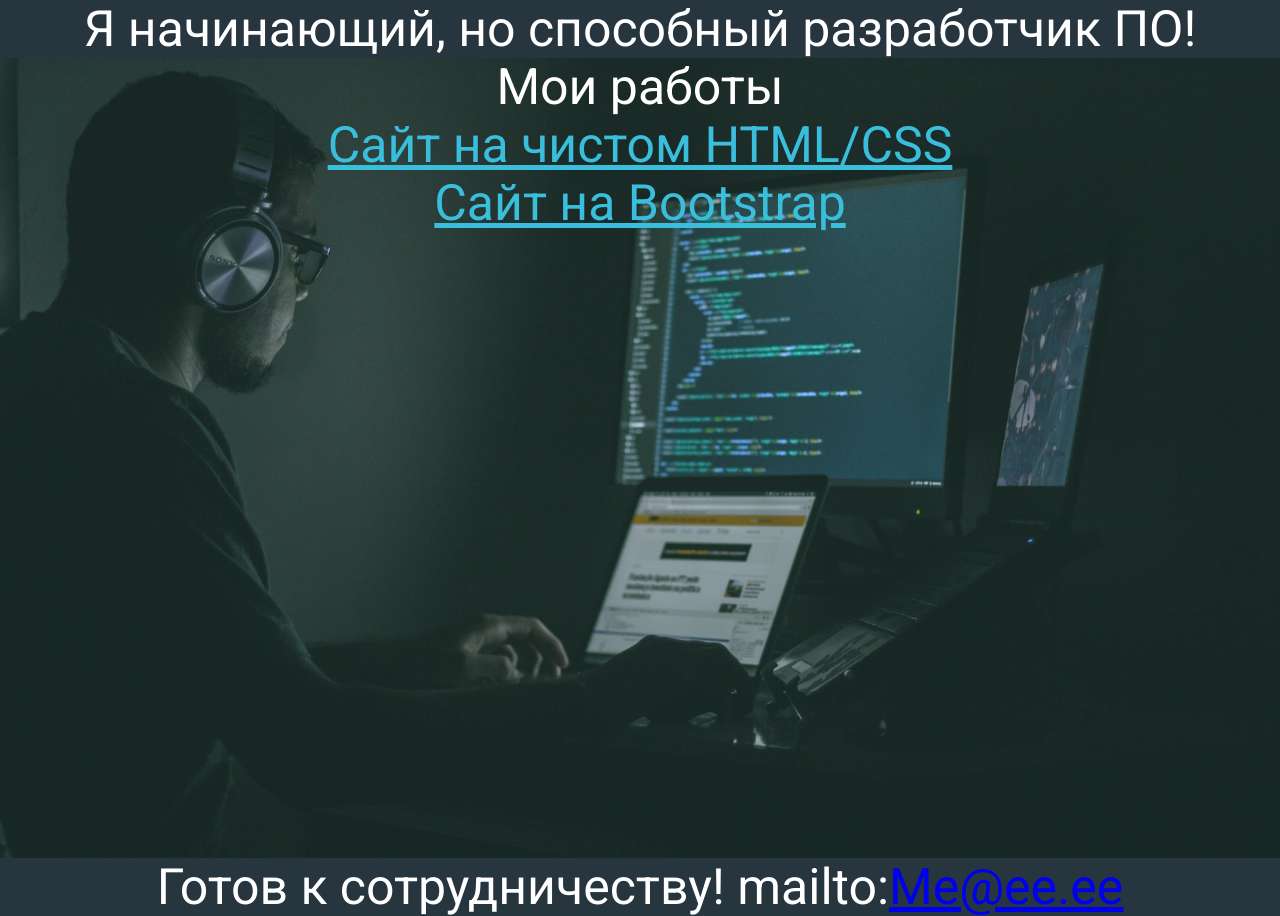
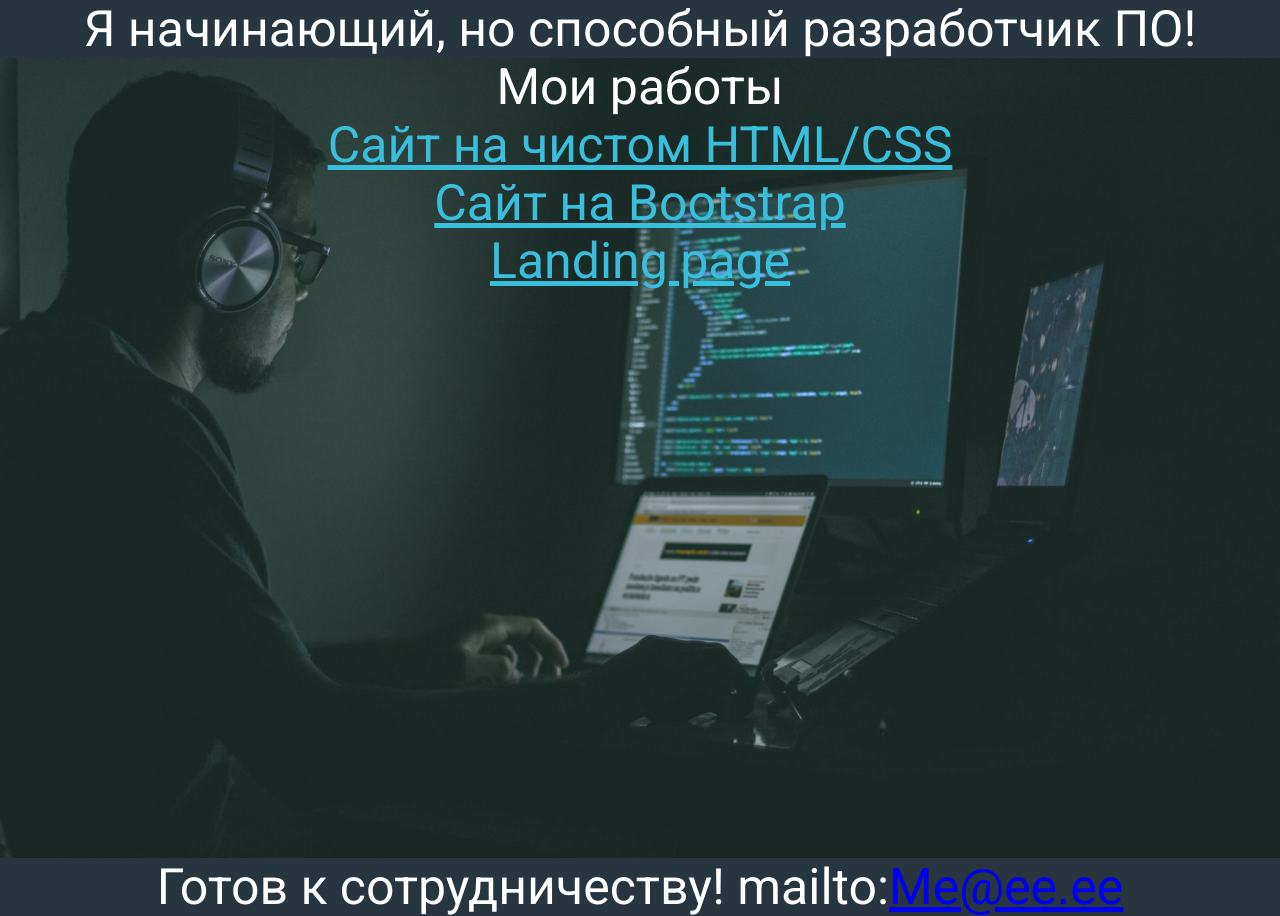
Before and after one commit to Programmer188/programmer188.github.io, a plain HTML site: page index.html in a window 1280 px wide. Drawn offline with Linux system fonts and the light colour scheme.

Commit message:
Update index.html

```diff
--- a/index.html
+++ b/index.html
@@ -18,7 +18,8 @@
     		<a href="1/index.html">Сайт на чистом HTML/CSS</a>
     		<br>
     		<a href="2/index.html">Сайт на Bootstrap</a>
-
+		<br>
+    		<a href="3/index.html">Landing page</a>
     	</div>
     </div>
     <footer>
```
